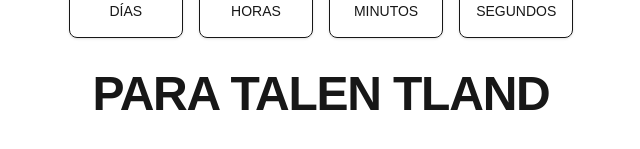
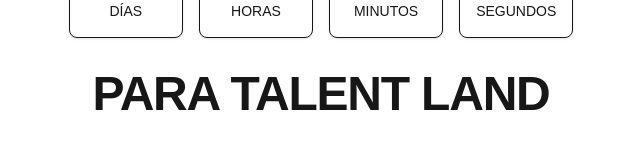
Before and after one commit to eliyya/cuanto-falta-para-talent-land, a Next.js app: page / in a window 1280 px wide. Shown: the part 431-580 px from the top of the page, without its empty margins (319-959 px from the left). Built offline with nearby package versions, Linux system fonts and the light colour scheme.

Commit message:
Update page.tsx

```diff
--- a/src/app/page.tsx
+++ b/src/app/page.tsx
@@ -22,7 +22,7 @@ export default function CountdownLanding() {
                 </div>
 
                 <h2 className='text-2xl font-bold tracking-tight sm:text-3xl md:text-4xl lg:text-5xl'>
-                    PARA TALEN TLAND
+                    PARA TALENT LAND
                 </h2>
             </main>
         </div>
```
